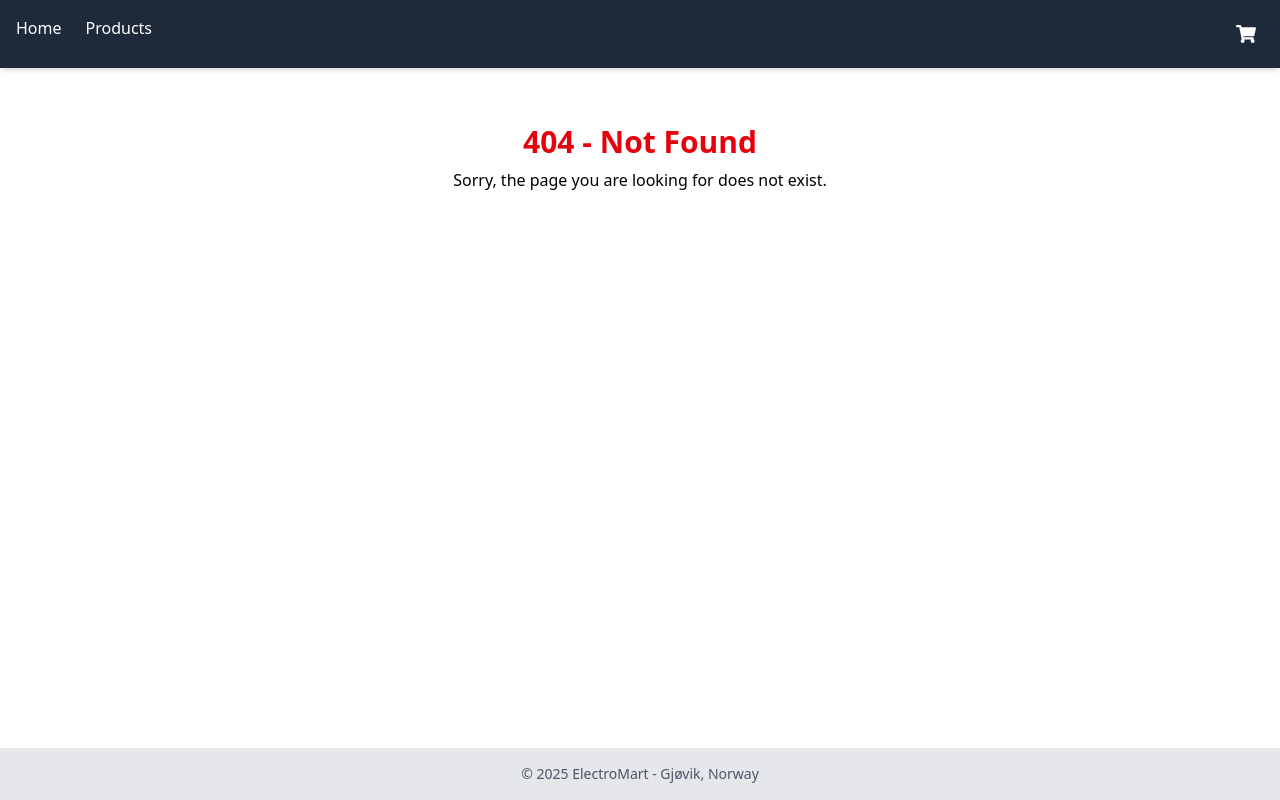
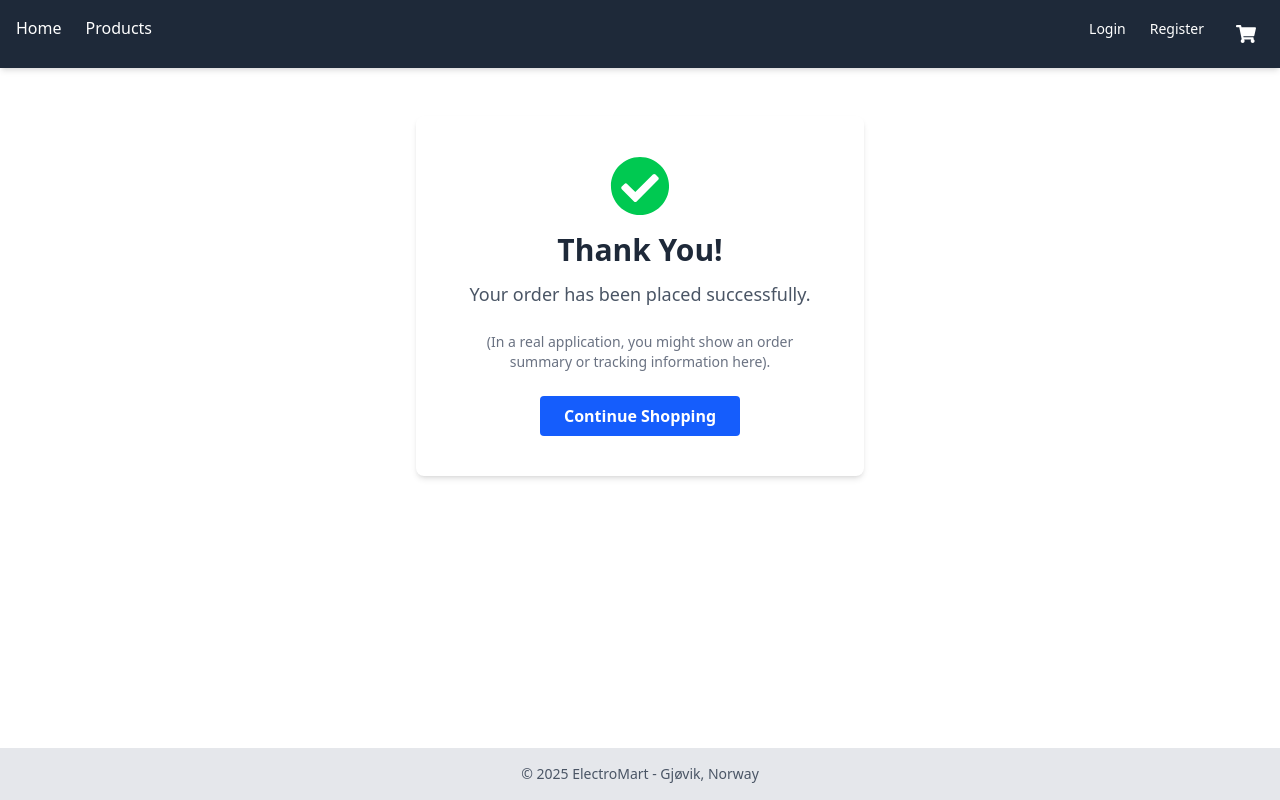
Before and after one commit to magndy/IDATG2024-grp-06, a React (Vite) app in the folder electromart-frontend/: page /order-confirmation in a window 1280 px wide. Before the commit this address had no page. Built offline with nearby package versions, Linux system fonts and the light colour scheme.

Commit message:
added authentication logic

```diff
--- a/electromart-frontend/src/App.tsx
+++ b/electromart-frontend/src/App.tsx
@@ -6,6 +6,7 @@ import ProductListPage from "./pages/ProductListPage";
 import ProductDetailPage from "./pages/ProductDetailPage";
 import CartPage from "./pages/CartPage";
 import CheckoutPage from "./pages/CheckoutPage";
+import OrderConfirmationPage from "./pages/OrderConfirmationPage";
 
 function App() {
   return (
@@ -20,6 +21,7 @@ function App() {
         <Route path="/product/:productId" element={<ProductDetailPage />} />
         <Route path="/cart" element={<CartPage />} />
         <Route path="/checkout" element={<CheckoutPage />} />
+        <Route path="/order-confirmation" element={<OrderConfirmationPage />} />
 
         {/* Catch-all route - Note: Link is removed as it's now in MainLayout */}
         <Route
--- /dev/null
+++ b/electromart-frontend/src/contexts/AuthContext.tsx
@@ -0,0 +1,96 @@
+// src/contexts/AuthContext.tsx
+import React, { createContext, useState, ReactNode } from "react";
+
+// 1. Define a simple User type (adjust as needed)
+export interface User {
+  id: string | number; // Or just string/number depending on your backend
+  name?: string; // Optional name
+  email: string; // Assuming email is the main identifier/username
+  // Add other relevant user fields if needed later (e.g., roles)
+}
+
+// 2. Define the shape of the context value
+export interface AuthContextType {
+  currentUser: User | null; // null if logged out, User object if logged in
+  isLoading: boolean; // For potential async checks later
+  login: (email?: string, password?: string) => Promise<void>; // Placeholder login
+  logout: () => void; // Placeholder logout
+  register: (name?: string, email?: string, password?: string) => Promise<void>; // Placeholder register
+}
+
+// 3. Create the Context with a default value (null!)
+// We assert non-null because we'll always use it within the Provider
+// eslint-disable-next-line react-refresh/only-export-components
+export const AuthContext = createContext<AuthContextType>(null!);
+
+// 4. Create the Provider Component
+interface AuthProviderProps {
+  children: ReactNode;
+}
+
+export const AuthProvider: React.FC<AuthProviderProps> = ({ children }) => {
+  const [currentUser, setCurrentUser] = useState<User | null>(null);
+  // isLoading could be true initially if checking auth status on load later
+  const [isLoading, setIsLoading] = useState<boolean>(false);
+
+  // --- Placeholder Auth Functions ---
+
+  // Simulate login - sets a dummy user
+  const login = async (email?: string, password?: string) => {
+    console.log("Attempting login with:", { email, password }); // Log credentials (remove in production!)
+    setIsLoading(true);
+    // Simulate API call delay
+    await new Promise((res) => setTimeout(res, 500));
+    // In real app: make API call, get user data/token on success
+    const dummyUser: User = {
+      id: "user123",
+      name: "Test User",
+      email: email || "test@example.com",
+    };
+    setCurrentUser(dummyUser);
+    setIsLoading(false);
+    console.log("Simulated login successful:", dummyUser);
+    // No need to return Promise.resolve() explicitly from async function
+  };
+
+  // Simulate logout - clears user state
+  const logout = () => {
+    console.log("Logging out");
+    // In real app: call logout API endpoint, clear tokens etc.
+    setCurrentUser(null);
+  };
+
+  // Simulate register - logs details and sets dummy user
+  const register = async (name?: string, email?: string, password?: string) => {
+    console.log("Attempting registration with:", { name, email, password }); // Log credentials (remove in production!)
+    setIsLoading(true);
+    // Simulate API call delay
+    await new Promise((res) => setTimeout(res, 500));
+    // In real app: make API call, handle success/error
+    const dummyUser: User = {
+      id: "user" + Math.random().toString(16).slice(2), // pseudo-random ID
+      name: name || "New User",
+      email: email || "register@example.com",
+    };
+    setCurrentUser(dummyUser);
+    setIsLoading(false);
+    console.log("Simulated registration successful:", dummyUser);
+  };
+
+  // --- Provide Context Value ---
+  const value = {
+    currentUser,
+    isLoading,
+    login,
+    logout,
+    register,
+  };
+
+  return (
+    <AuthContext.Provider value={value}>
+      {/* Render children only when not initially loading auth status */}
+      {/* We can refine this loading state later if needed */}
+      {children}
+    </AuthContext.Provider>
+  );
+};
--- /dev/null
+++ b/electromart-frontend/src/hooks/useAuth.ts
@@ -0,0 +1,12 @@
+// src/hooks/useAuth.ts
+import { useContext } from 'react';
+// Adjust path if needed
+import { AuthContext, AuthContextType } from '../contexts/AuthContext';
+
+export const useAuth = (): AuthContextType => {
+  const context = useContext(AuthContext);
+  if (context === null) {
+    throw new Error("useAuth must be used within an AuthProvider");
+  }
+  return context;
+};
--- a/electromart-frontend/src/layouts/MainLayout.tsx
+++ b/electromart-frontend/src/layouts/MainLayout.tsx
@@ -3,7 +3,8 @@ import React, { useState, useEffect } from "react"; // Import useState AND useEf
 import { Link } from "react-router-dom";
 import { Category, CategoryNode } from "../data/mockData"; // Keep type imports
 import { useCart } from "../hooks/useCart";
-import { FaShoppingCart } from "react-icons/fa";
+import { useAuth } from "../hooks/useAuth";
+import { FaShoppingCart, FaUserCircle } from "react-icons/fa";
 
 // Define the type for the component props (remains the same)
 type MainLayoutProps = {
@@ -64,6 +65,7 @@ const MainLayout: React.FC<MainLayoutProps> = ({ children }) => {
   }, []); // Empty dependency array `[]` means this runs only once when the component mounts
 
   const { getItemCount } = useCart();
+  const { currentUser, logout } = useAuth();
   const itemCount = getItemCount();
 
   return (
@@ -174,6 +176,46 @@ const MainLayout: React.FC<MainLayoutProps> = ({ children }) => {
           {/* Spacer element to push cart to the right */}
           <li className="flex-grow"></li>{" "}
           {/* This pushes following items to the end */}
+          {/* --- Conditional Auth Links/Info --- */}
+          {currentUser ? (
+            // --- Logged IN View ---
+            <>
+              <li className="flex items-center text-sm text-gray-300">
+                <FaUserCircle className="mr-1" /> {/* User Icon */}
+                {/* Display name if available, otherwise email */}
+                Welcome, {currentUser.name || currentUser.email}
+              </li>
+              <li>
+                <button
+                  onClick={logout} // Call logout function from context
+                  className="hover:text-gray-300 transition duration-200 px-2 py-1 text-sm"
+                >
+                  Logout
+                </button>
+              </li>
+            </>
+          ) : (
+            // --- Logged OUT View ---
+            <>
+              <li>
+                <Link
+                  to="/login"
+                  className="hover:text-gray-300 transition duration-200 text-sm"
+                >
+                  Login
+                </Link>
+              </li>
+              <li>
+                <Link
+                  to="/register"
+                  className="hover:text-gray-300 transition duration-200 text-sm"
+                >
+                  Register
+                </Link>
+              </li>
+            </>
+          )}
+          {/* --- End Conditional Auth Links --- */}
           {/* --- Cart Link/Icon --- */}
           <li className="relative">
             {" "}
--- a/electromart-frontend/src/main.tsx
+++ b/electromart-frontend/src/main.tsx
@@ -1,16 +1,19 @@
-import { StrictMode } from 'react'
-import { createRoot } from 'react-dom/client'
-import './index.css'
-import App from './App.tsx'
-import { BrowserRouter } from 'react-router-dom'
-import { CartProvider } from './contexts/CartContext';
+import { StrictMode } from "react";
+import { createRoot } from "react-dom/client";
+import "./index.css";
+import App from "./App.tsx";
+import { BrowserRouter } from "react-router-dom";
+import { CartProvider } from "./contexts/CartContext";
+import { AuthProvider } from "./contexts/AuthContext.tsx";
 
-createRoot(document.getElementById('root')!).render(
+createRoot(document.getElementById("root")!).render(
   <StrictMode>
     <BrowserRouter>
-      <CartProvider>
-        <App />
-      </CartProvider>
+      <AuthProvider>
+        <CartProvider>
+          <App />
+        </CartProvider>
+      </AuthProvider>
     </BrowserRouter>
-  </StrictMode>,
-)
+  </StrictMode>
+);
--- a/electromart-frontend/src/pages/CheckoutPage.tsx
+++ b/electromart-frontend/src/pages/CheckoutPage.tsx
@@ -56,7 +56,7 @@ const CheckoutPage: React.FC = () => {
     );
 
     clearCart();
-    navigate("/products");
+    navigate("/order-confirmation");
   };
 
   // Prevent checkout if cart is empty (remains the same)
--- /dev/null
+++ b/electromart-frontend/src/pages/OrderConfirmationPage.tsx
@@ -0,0 +1,30 @@
+// src/pages/OrderConfirmationPage.tsx
+import React from "react";
+import { Link } from "react-router-dom";
+import { FaCheckCircle } from "react-icons/fa"; // Using an icon
+
+const OrderConfirmationPage: React.FC = () => {
+  return (
+    <div className="container mx-auto p-4 md:p-8 text-center">
+      <div className="bg-white p-10 rounded-lg shadow-md max-w-md mx-auto">
+        <FaCheckCircle className="text-green-500 text-6xl mx-auto mb-4" />
+        <h1 className="text-3xl font-bold text-gray-800 mb-3">Thank You!</h1>
+        <p className="text-lg text-gray-600 mb-6">
+          Your order has been placed successfully.
+        </p>
+        <p className="text-sm text-gray-500 mb-6">
+          (In a real application, you might show an order summary or tracking
+          information here).
+        </p>
+        <Link
+          to="/products" // Link back to products or home page
+          className="inline-block bg-blue-600 hover:bg-blue-700 text-white font-semibold py-2 px-6 rounded transition duration-200"
+        >
+          Continue Shopping
+        </Link>
+      </div>
+    </div>
+  );
+};
+
+export default OrderConfirmationPage;
```
